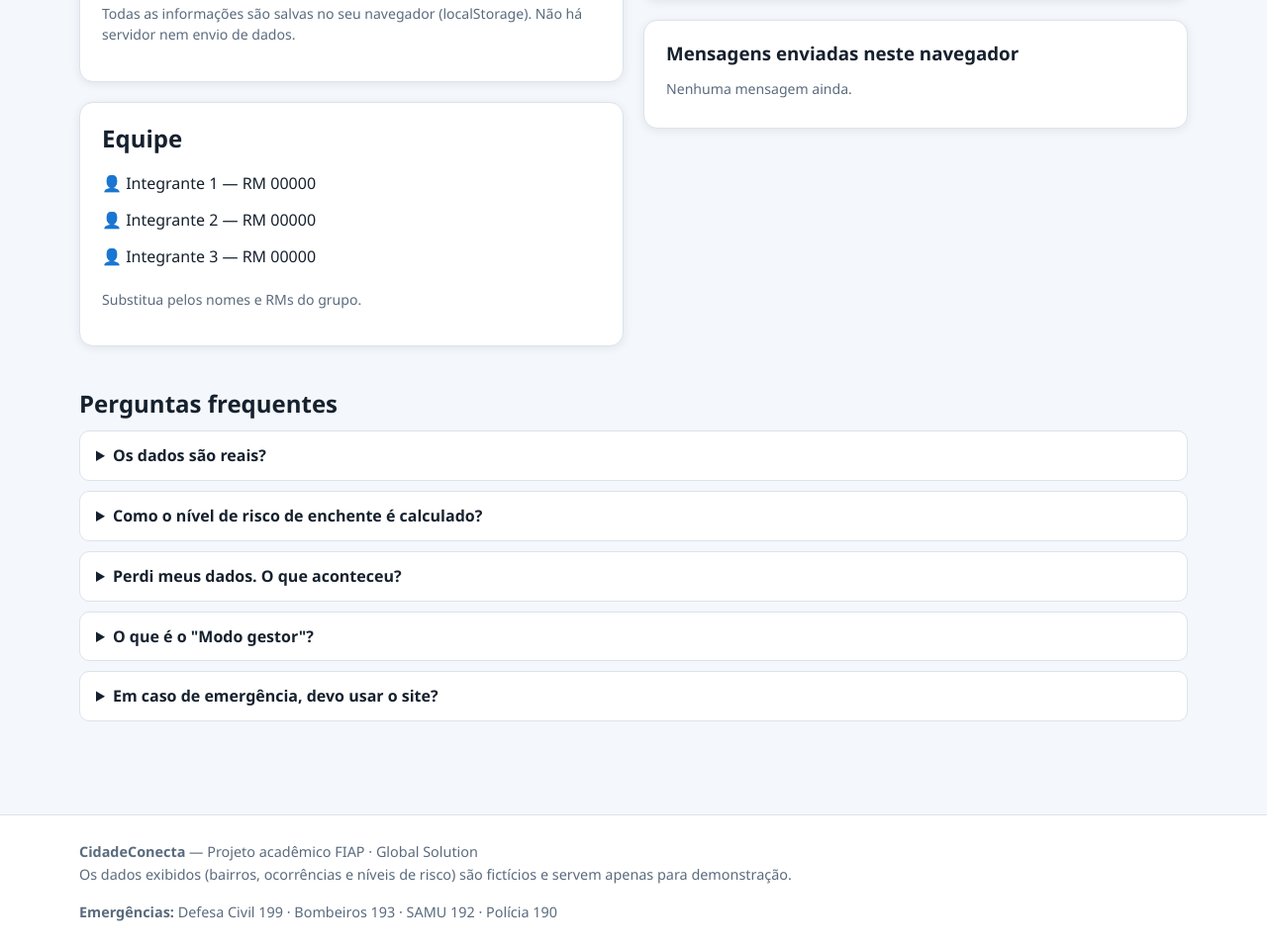
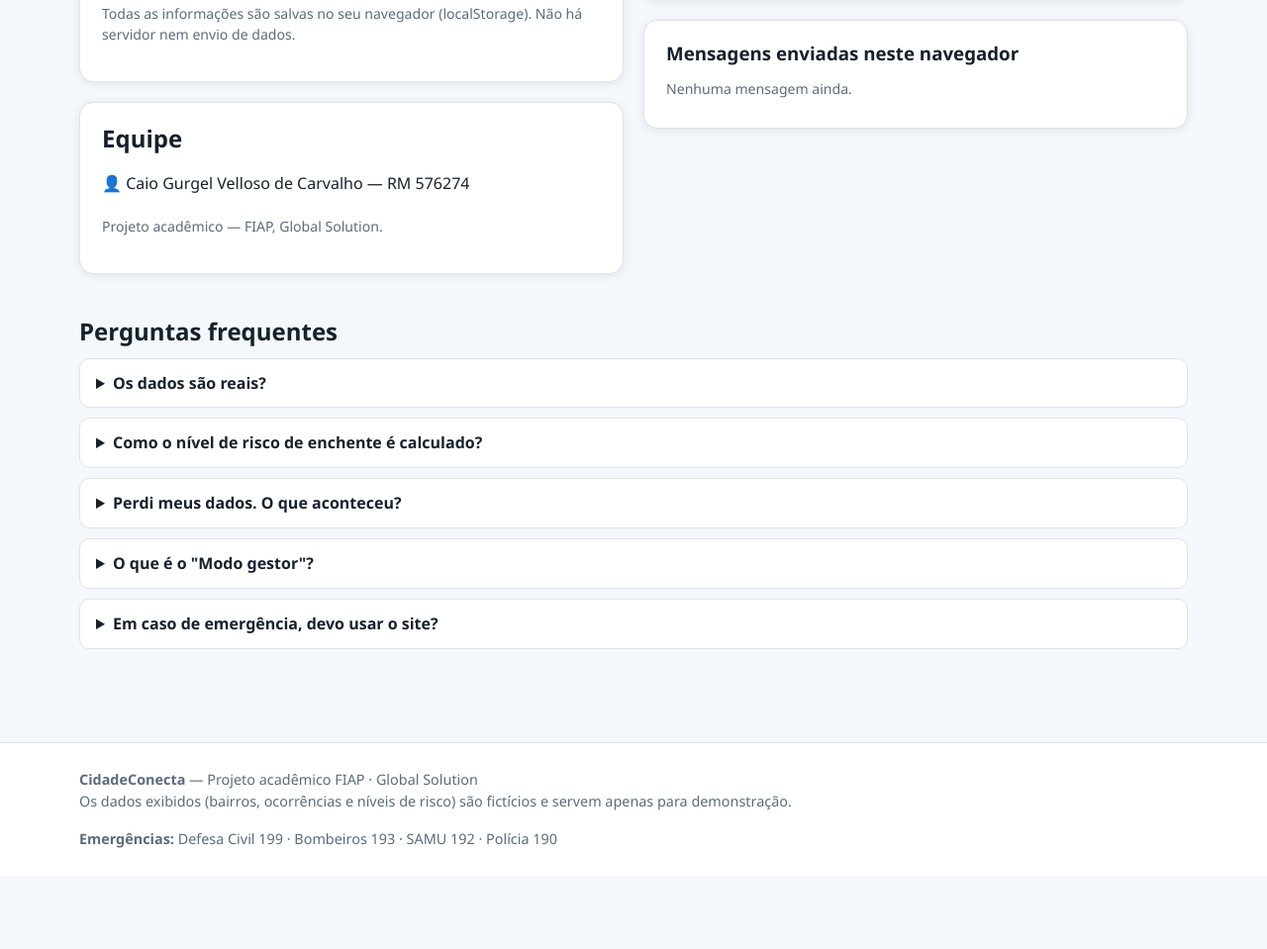
Before and after one commit to caiovelloso99/cidadeconecta-fiap, a plain HTML site: page sobre.html in a window 1280 px wide. Shown: the part 851-1810 px from the top of the page at 99% size. After the commit the page ends 1737 px from the top, so only its background shows below. Drawn offline with Linux system fonts and the light colour scheme.

Commit message:
Atualiza equipe na página Sobre
Co-Authored-By: Claude Sonnet 5.5 <noreply@anthropic.com>

```diff
--- a/sobre.html
+++ b/sobre.html
@@ -43,11 +43,9 @@
           <div class="card" style="margin-top:20px">
             <h2>Equipe</h2>
             <ul class="clean">
-              <li>👤 Integrante 1 — RM 00000</li>
-              <li>👤 Integrante 2 — RM 00000</li>
-              <li>👤 Integrante 3 — RM 00000</li>
+              <li>👤 Caio Gurgel Velloso de Carvalho — RM 576274</li>
             </ul>
-            <p class="muted small">Substitua pelos nomes e RMs do grupo.</p>
+            <p class="muted small">Projeto acadêmico — FIAP, Global Solution.</p>
           </div>
         </div>
 
```
